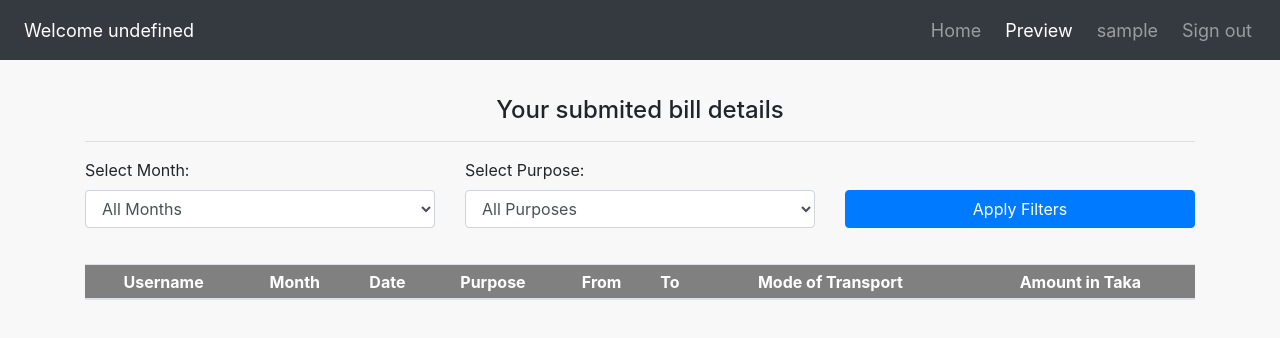
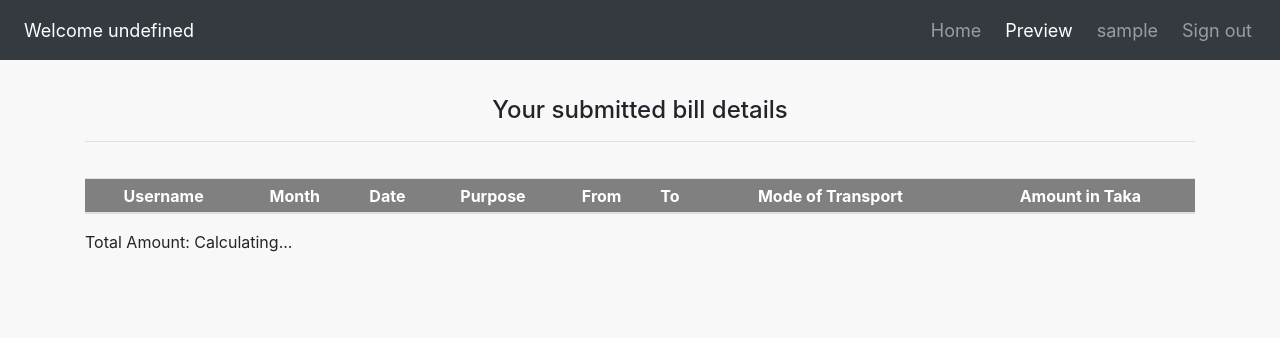
Before and after one commit to Contactinfocenter/Bill-Submission, a plain HTML site: page Preview.html in a window 1280 px wide. Drawn offline with Linux system fonts and the light colour scheme; no server answers; sample sign-in values are in the browser's storage.

Commit message:
total
total

```diff
--- a/Preview.html
+++ b/Preview.html
@@ -54,37 +54,10 @@
     <!-- Content -->
 
     <div class="container mt-5">
-    <h4 class="text-center">Your submited bill details</h4>
+        <h4 class="text-center">Your submitted bill details</h4>
         <hr>
         <div class="row">
-        <div class="col-md-4">
-            <!-- Month Filter -->
-            <div class="form-group">
-                <label for="filter-month">Select Month:</label>
-                <select id="filter-month" class="form-control">
-                    <option value="">All Months</option>
-                    <!-- Month options will be populated dynamically -->
-                </select>
-            </div>
-        </div>
-        <div class="col-md-4">
-            <!-- Purpose Filter -->
-            <div class="form-group">
-                <label for="filter-purpose">Select Purpose:</label>
-                <select id="filter-purpose" class="form-control">
-                    <option value="">All Purposes</option>
-                    <option value="2:00 PM to 11 PM">Evening</option>
-                    <option value="Remote">Remote</option>
-                </select>
-            </div>
-        </div>
-        <div class="col-md-4">
-            <!-- Apply Filters Button -->
-            <div class="form-group">
-                <label for="apply-filters" class="invisible">Apply Filters:</label>
-                <button id="apply-filters" class="btn btn-primary btn-block">Apply Filters</button>
-            </div>
-        </div>
+            <!-- ... (your existing filter elements) ... -->
         </div>
 
         <table class="table table-sm" id="data-table">
@@ -104,6 +77,16 @@
                 <!-- Table data will be populated here -->
             </tbody>
         </table>
+
+        <!-- Total Amount Row -->
+        <div class="row">
+            <div class="col-md-12">
+                <div class="form-group">
+                    <label for="total-amount">Total Amount:</label>
+                    <span id="total-amount">Calculating...</span>
+                </div>
+            </div>
+        </div>
     </div>
 
 <!-- Include JavaScript -->
--- a/assets/js/preview.js
+++ b/assets/js/preview.js
@@ -1,5 +1,4 @@
         // To capture the authenticated username dynamically
-
         function getUsername() {
             let keepLoggedIn = localStorage.getItem('keepLoggedIn');
             if (keepLoggedIn == "yes") {
@@ -61,6 +60,9 @@ function getUsername() {
                         // Call a function to populate the HTML table with the filtered data
                         populateTable(filteredData);
 
+                        // Calculate and display the total amount
+                        calculateTotalAmount(filteredData);
+
                         // Event listener for the "Apply Filters" button
                         document.getElementById('apply-filters').addEventListener('click', applyFilters);
 
@@ -78,6 +80,9 @@ function getUsername() {
 
                             // Populate the HTML table with the filtered data
                             populateTable(filteredData);
+
+                            // Calculate and display the total amount
+                            calculateTotalAmount(filteredData);
                         }
                     })
                     .catch(error => console.error('Error fetching or processing data:', error));
@@ -127,5 +132,17 @@ function getUsername() {
                         monthDropdown.appendChild(option);
                     });
                 }
+
+                // Function to calculate and display the total amount
+                function calculateTotalAmount(data) {
+                    var totalAmount = 0;
+                    for (var i = 0; i < data.length; i++) {
+                        totalAmount += parseFloat(data[i]['Amount in Taka']);
+                    }
+
+                    // Display the total amount
+                    var totalAmountSpan = document.getElementById('total-amount');
+                    totalAmountSpan.textContent = totalAmount.toFixed(2); // Format the total amount as desired (e.g., with two decimal places)
                 }
             }
+        }
```
Lines whose indentation alone changed are shown as unchanged.
